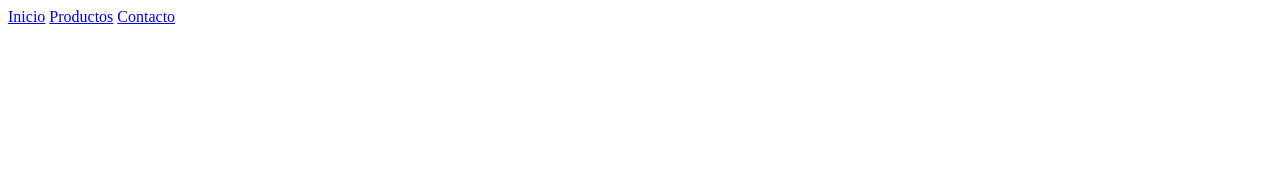
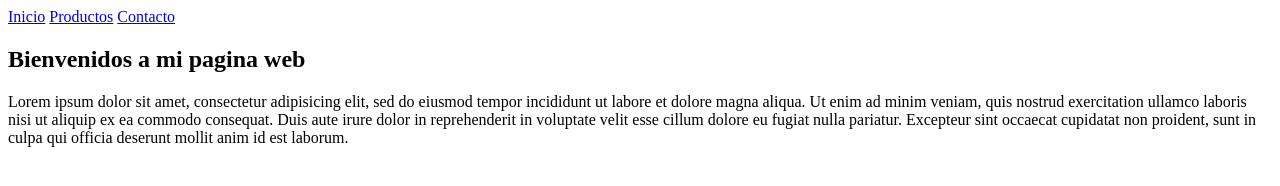
Before and after one commit to LuisAlpachino/Practica_2, a plain HTML site: page index.html in a window 1280 px wide. Drawn offline with Linux system fonts and the light colour scheme.

Commit message:
seccion de bienvenidos

```diff
--- a/index.html
+++ b/index.html
@@ -10,5 +10,14 @@
 		<a href="#">Productos</a>
 		<a href="#">Contacto</a>
 	</nav>
+	<section class="bienvenidos">
+		<h2>Bienvenidos a mi pagina web</h2>
+		<p>Lorem ipsum dolor sit amet, consectetur adipisicing elit, sed do eiusmod
+		tempor incididunt ut labore et dolore magna aliqua. Ut enim ad minim veniam,
+		quis nostrud exercitation ullamco laboris nisi ut aliquip ex ea commodo
+		consequat. Duis aute irure dolor in reprehenderit in voluptate velit esse
+		cillum dolore eu fugiat nulla pariatur. Excepteur sint occaecat cupidatat non
+		proident, sunt in culpa qui officia deserunt mollit anim id est laborum.</p>
+	</section>
 </body>
 </html>
```
